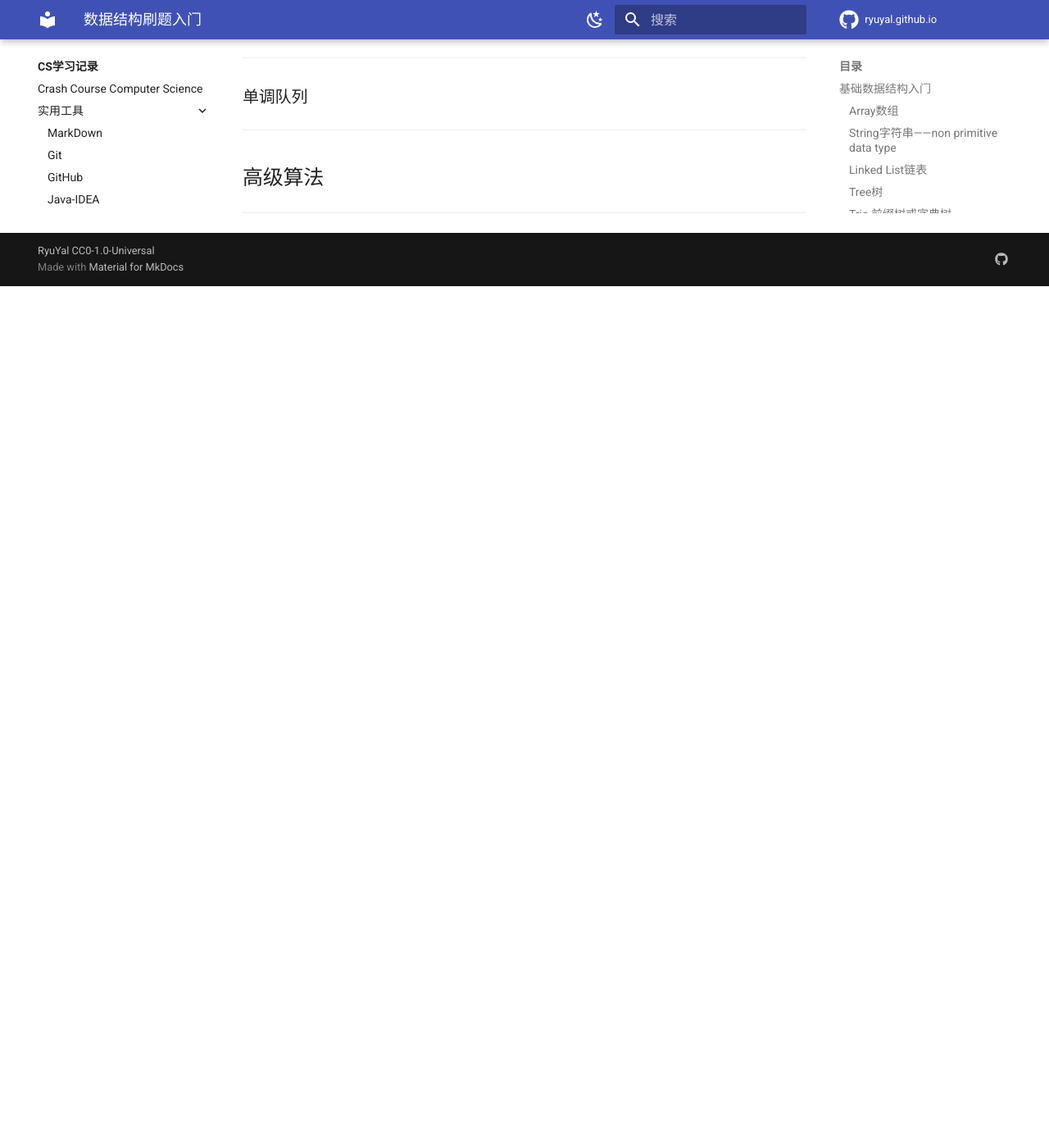
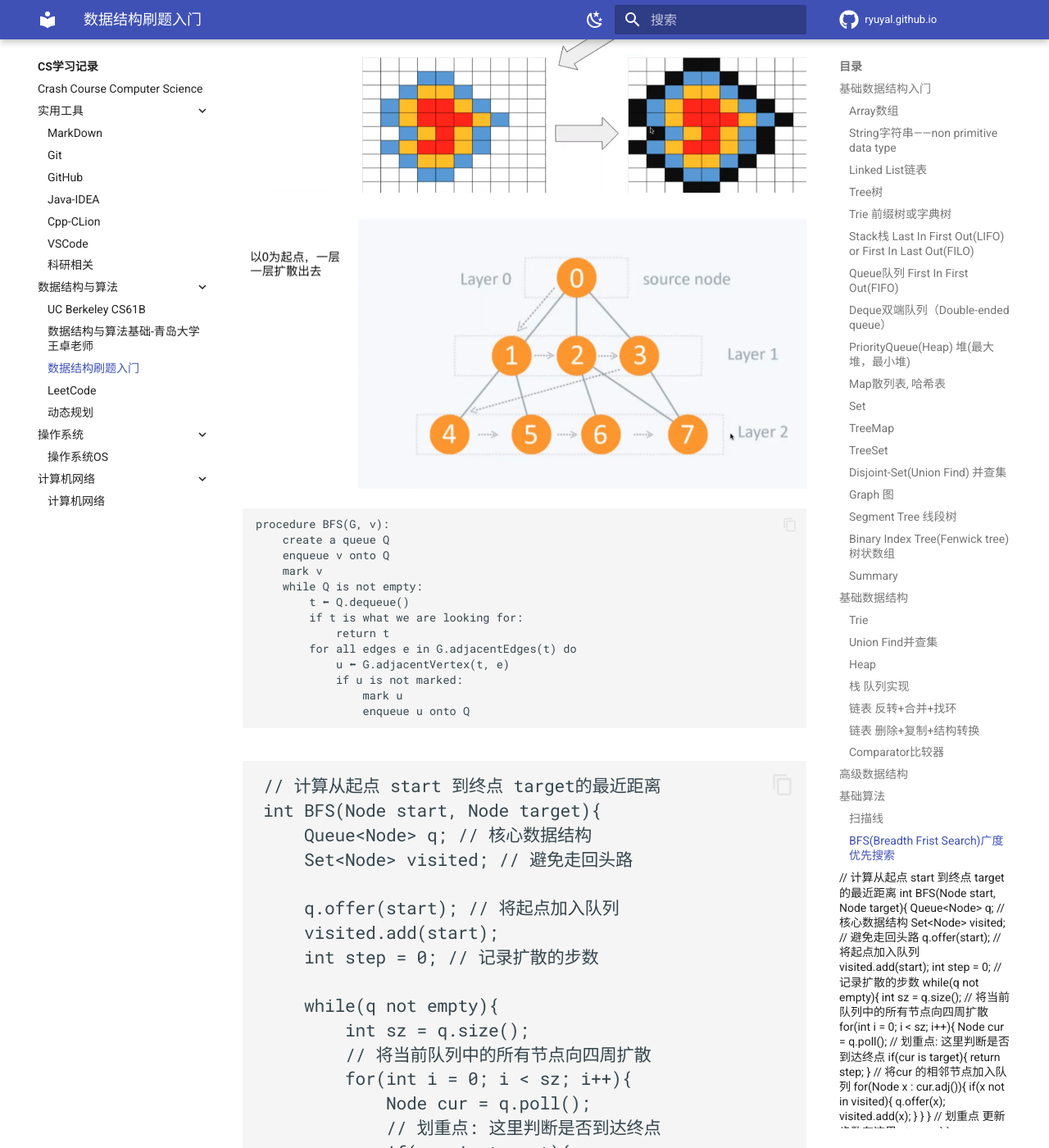
Before and after one commit to ryuyal/ryuyal.github.io, an MkDocs documentation site: the page built from docs/CS/Algos/ds_gucheng.md, in a window 1280 px wide and 1400 px high, scrolled down 21571 px. Shown: the whole window at 82% size. Built offline with MkDocs 1.6.1 and Material for MkDocs 9.7.7, drawn with Linux system fonts in a browser that asks for light colours; comment, search, counter and statistics services are not loaded; before the commit the page ends 21920 px from its top, so only the background shows below that; some of the changed text lies outside the part shown.

Commit message:
update ds

````diff
--- a/docs/CS/Algos/ds_gucheng.md
+++ b/docs/CS/Algos/ds_gucheng.md
@@ -665,11 +665,70 @@
 > 思路二：扫描线。不需要检测每一时刻，只需要检测起点或者终点的位置（交点变化的位置只有起点或终点）
 
 **Summary**
-![](./ds_notes/ds_sweepline_summary.png)
+![](./algos_notes/algo_sweepline_summary.png)
+
 ---
 
-### BFS
+### BFS(Breadth Frist Search)广度优先搜索
 
+**BFS一般用来：**
+
+1. 遍历树结构（level order）
+2. 遍历图结构（BFS，Topological）
+3. 遍历二维数组
+
+![](./algos_notes/algo_bfs1.png)
+
+![](./algos_notes/algo_bfs2.png)
+
+```
+procedure BFS(G, v):
+    create a queue Q
+    enqueue v onto Q
+    mark v
+    while Q is not empty:
+        t ⬅ Q.dequeue()
+        if t is what we are looking for:
+            return t
+        for all edges e in G.adjacentEdges(t) do
+            u ⬅ G.adjacentVertex(t, e)
+            if u is not marked:
+                mark u
+                enqueue u onto Q
+```
+
+```
+// 计算从起点 start 到终点 target的最近距离
+int BFS(Node start, Node target){
+    Queue<Node> q; // 核心数据结构
+    Set<Node> visited; // 避免走回头路
+
+    q.offer(start); // 将起点加入队列
+    visited.add(start);
+    int step = 0; // 记录扩散的步数
+
+    while(q not empty){
+        int sz = q.size();
+        // 将当前队列中的所有节点向四周扩散
+        for(int i = 0; i < sz; i++){
+            Node cur = q.poll();
+            // 划重点: 这里判断是否到达终点
+            if(cur is target){
+                return step;
+            }
+            // 将cur 的相邻节点加入队列
+            for(Node x : cur.adj()){
+                if(x not in visited){
+                    q.offer(x);
+                    visited.add(x);
+                }
+            }
+        }
+        // 划重点 更新步数在这里
+        step++;
+    }
+}
+```
 ---
 
 ### DFS
````
Also changed, not shown: docs/CS/Algos/algos_notes/algo_bfs1.png (added), docs/CS/Algos/algos_notes/algo_bfs2.png (added), docs/CS/Algos/algos_notes/algo_sweepline_summary.png (renamed from docs/CS/Algos/ds_notes/ds_sweepline_summary.png).
